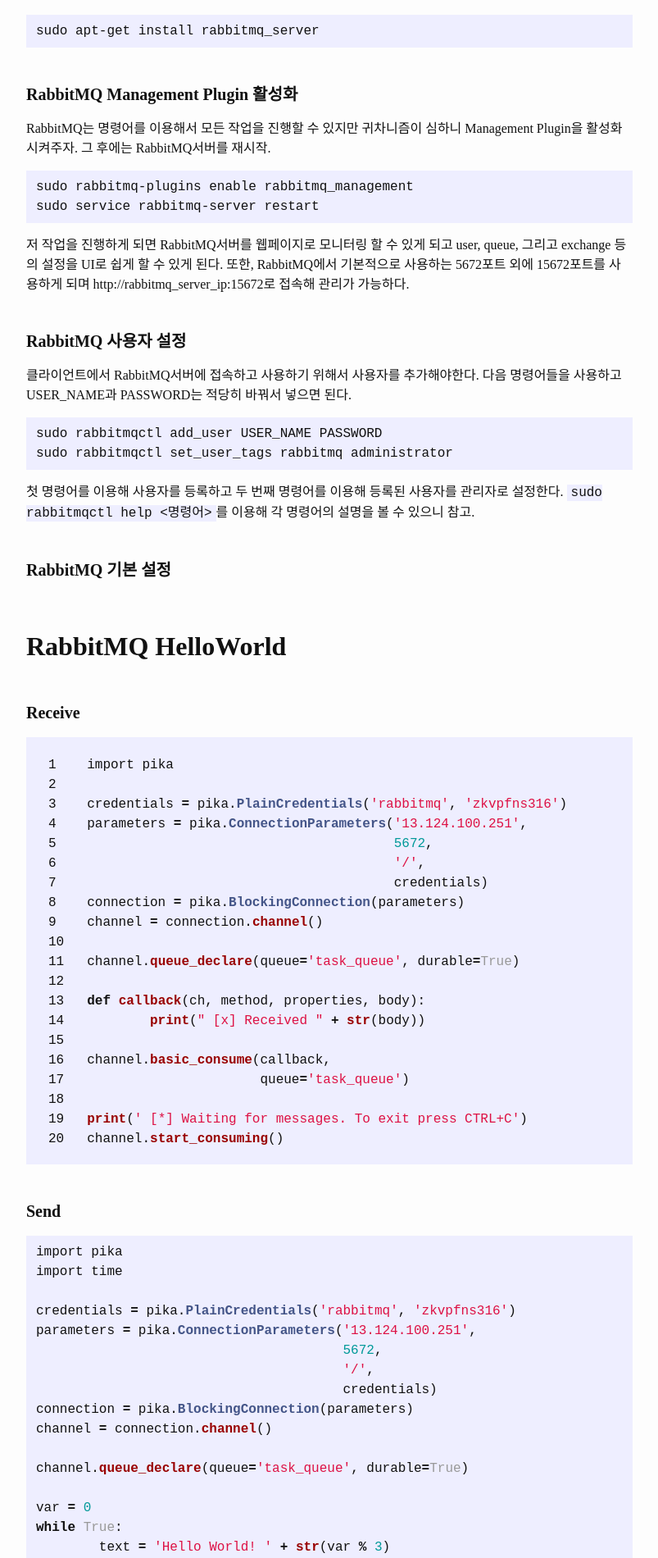
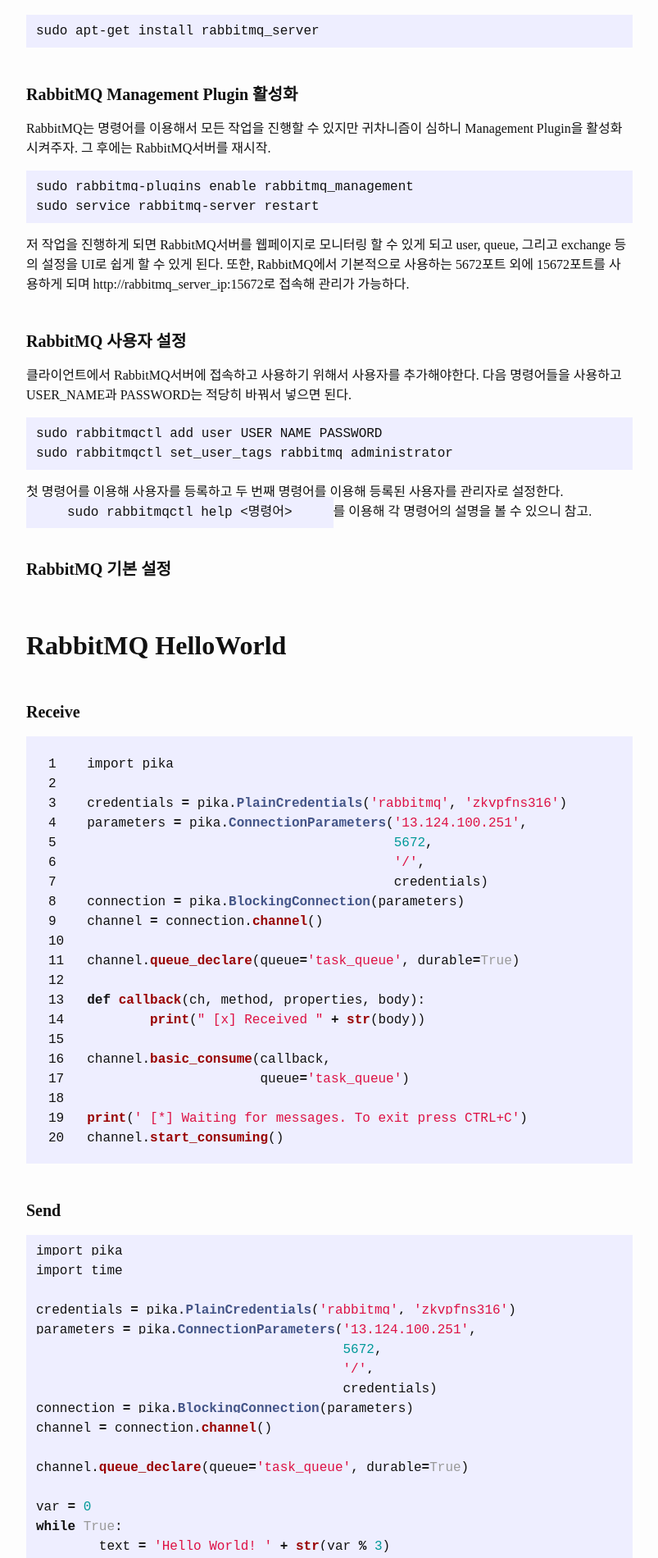
Before and after one commit to junkpub/blog, a Jekyll site: the page built from _posts/2017-12-21-RabbitMQ.md, in a window 1280 px wide. Shown: the part 514-2414 px from the top of the page at 82% size, without its empty margins (238-1041 px from the left). Built offline with Jekyll 4.4.1, drawn with Linux system fonts in a browser that asks for light colours; some web fonts are replaced.

Commit message:
css 수정

```diff
--- a/_sass/_base.scss
+++ b/_sass/_base.scss
@@ -139,7 +139,7 @@
 
 code {
     /*font-family: Consolas, "Liberation Mono", Menlo, Courier, monospace;*/
-    padding: 1px 5px;
+    padding: 10px 50px;
     margin: 3px 0px 0px 0px;
 }
 
```
